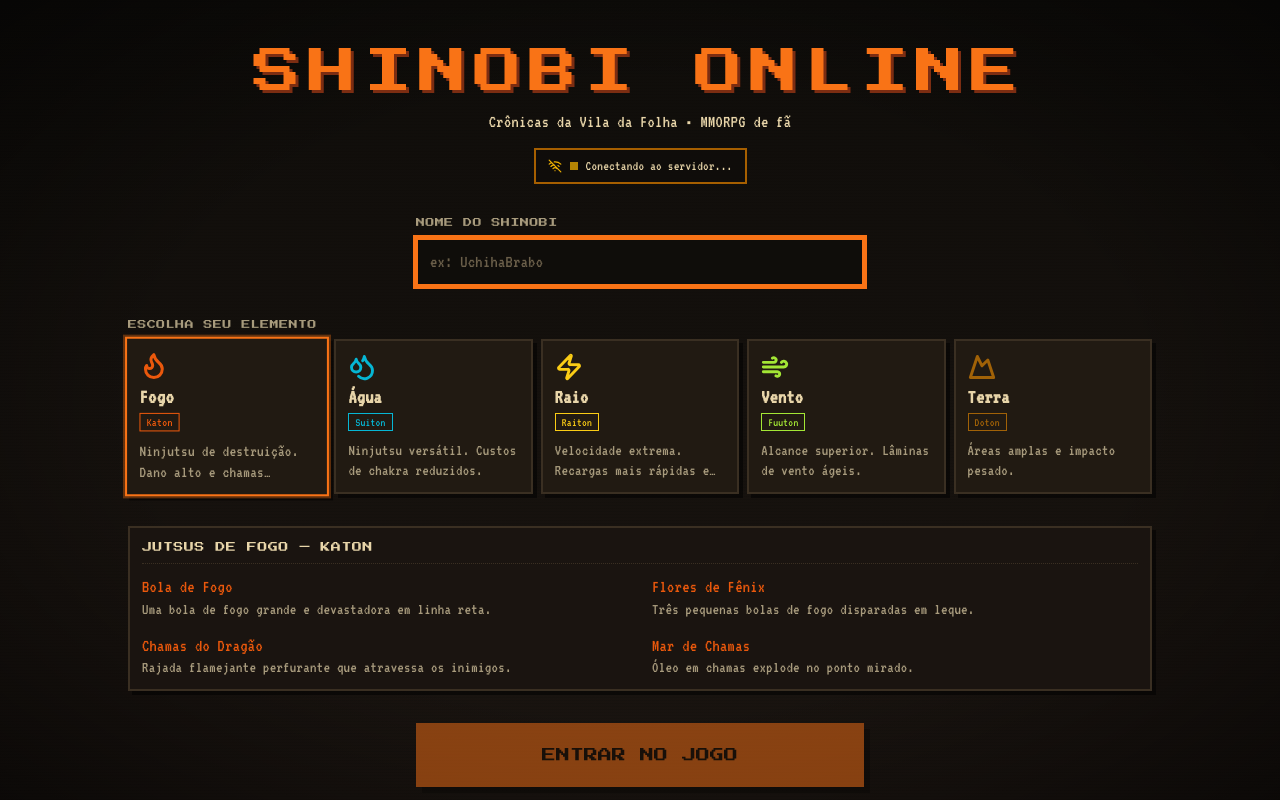
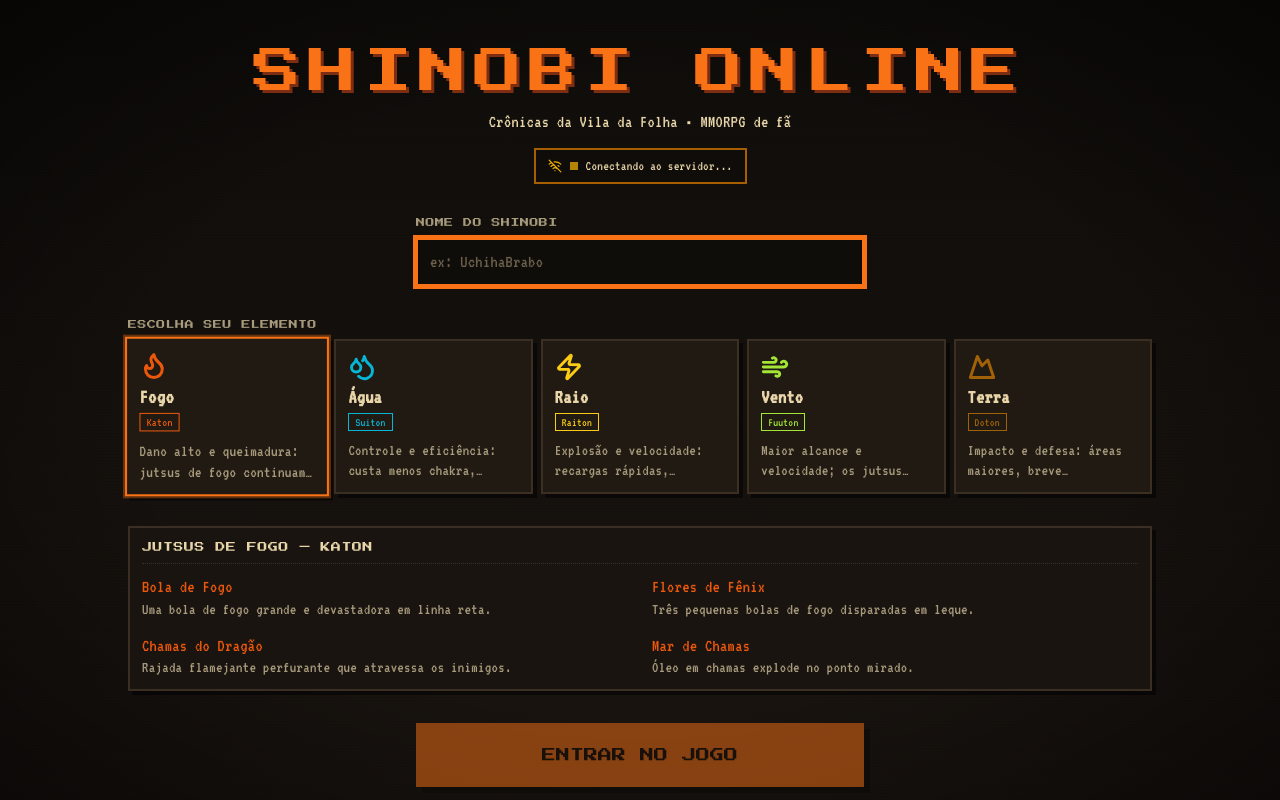
Before and after one commit to kikajima/shinobiwarriors, a Next.js app: page / in a window 1280 px wide. Built offline with nearby package versions, Linux system fonts and the light colour scheme; no server answers.

Commit message:
docs: expose elemental gameplay identities

```diff
--- a/src/components/game/ui/element-data.ts
+++ b/src/components/game/ui/element-data.ts
@@ -25,7 +25,7 @@ export const ELEMENTS: ElementInfo[] = [
     id: 'fogo',
     name: 'Fogo',
     jutsuStyle: 'Katon',
-    desc: 'Ninjutsu de destruição. Dano alto e chamas persistentes.',
+    desc: 'Dano alto e queimadura: jutsus de fogo continuam ferindo o alvo.',
     color: '#ea580c',
     icon: Flame,
     skills: [
@@ -39,7 +39,7 @@ export const ELEMENTS: ElementInfo[] = [
     id: 'agua',
     name: 'Água',
     jutsuStyle: 'Suiton',
-    desc: 'Ninjutsu versátil. Custos de chakra reduzidos.',
+    desc: 'Controle e eficiência: custa menos chakra, desacelera e recupera chakra ao acertar.',
     color: '#06b6d4',
     icon: Droplets,
     skills: [
@@ -53,7 +53,7 @@ export const ELEMENTS: ElementInfo[] = [
     id: 'raio',
     name: 'Raio',
     jutsuStyle: 'Raiton',
-    desc: 'Velocidade extrema. Recargas mais rápidas e perfuração.',
+    desc: 'Explosão e velocidade: recargas rápidas, projéteis velozes e crítico elevado.',
     color: '#facc15',
     icon: Zap,
     skills: [
@@ -67,7 +67,7 @@ export const ELEMENTS: ElementInfo[] = [
     id: 'vento',
     name: 'Vento',
     jutsuStyle: 'Fuuton',
-    desc: 'Alcance superior. Lâminas de vento ágeis.',
+    desc: 'Maior alcance e velocidade; os jutsus empurram inimigos para longe.',
     color: '#a3e635',
     icon: Wind,
     skills: [
@@ -81,7 +81,7 @@ export const ELEMENTS: ElementInfo[] = [
     id: 'terra',
     name: 'Terra',
     jutsuStyle: 'Doton',
-    desc: 'Áreas amplas e impacto pesado.',
+    desc: 'Impacto e defesa: áreas maiores, breve atordoamento e resistência a dano.',
     color: '#a16207',
     icon: Mountain,
     skills: [
```
